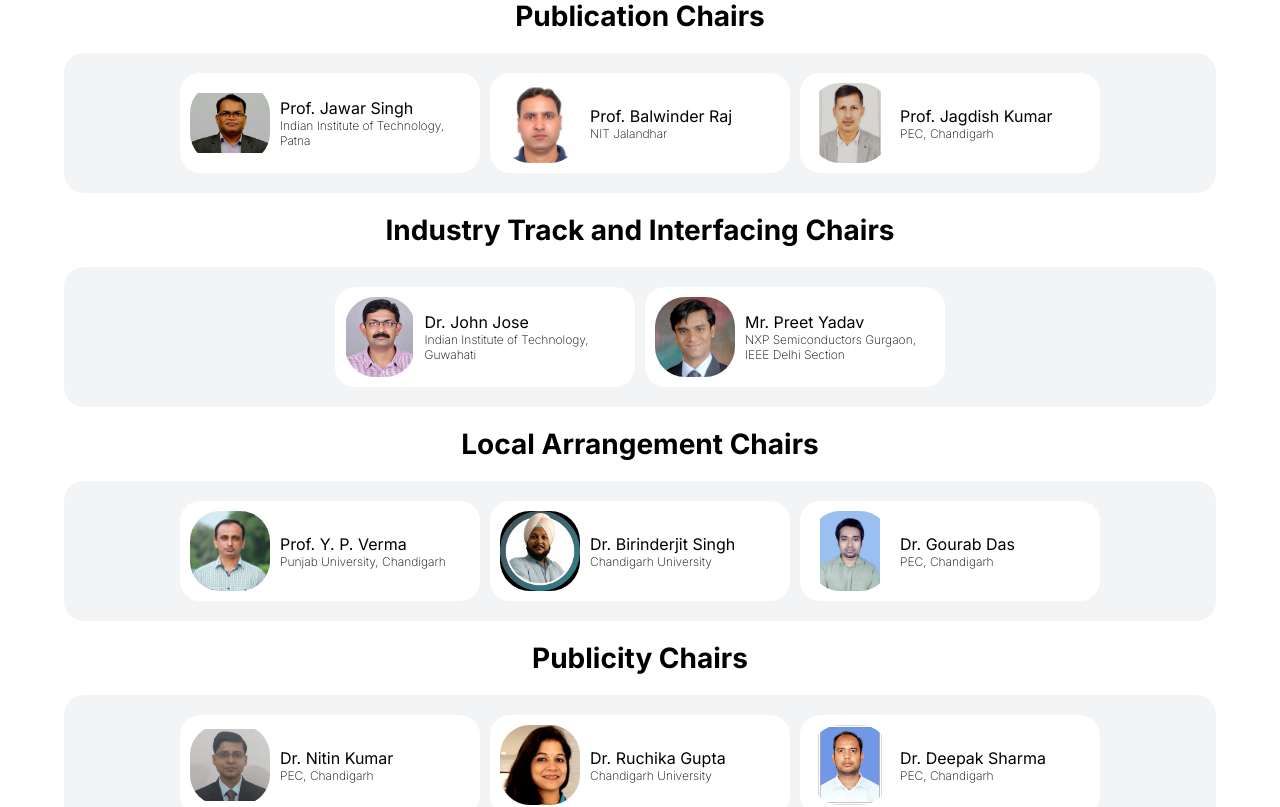
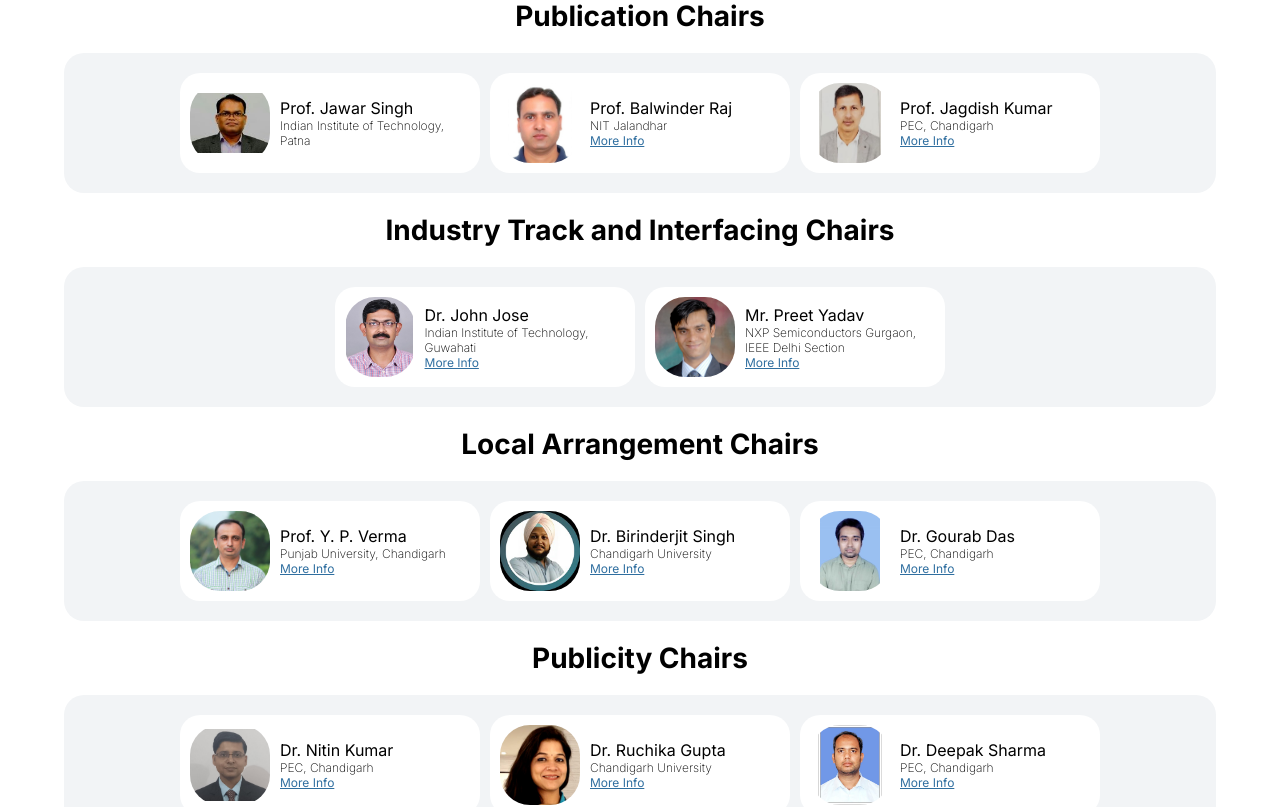
Before and after one commit to MayankGuptaPEC/indiscon-2024, a Next.js app: page /committees in a window 1280 px wide. Shown: the part 2740-3547 px from the top of the page. Built offline with nearby package versions, Linux system fonts and the light colour scheme.

Commit message:
Added links to committee page

```diff
--- a/src/data/committee.js
+++ b/src/data/committee.js
@@ -189,11 +189,13 @@ export const COMMITTEE = {
             name: "Prof. Balwinder Raj",
             designation: "NIT Jalandhar",
             image_url: "/assets/committee/prof-balwinder-raj.jpg",
+            link: "https://v1.nitj.ac.in/index.php/nitj_cinfo/Faculty/42",
         },
         {
             name: "Prof. Jagdish Kumar",
             designation: "PEC, Chandigarh",
             image_url: "/assets/committee/prof-jagdish-kumar.jpg",
+            link: 'https://pec.ac.in/ee/faculty/jagdish-kumar',
         },
     ],
     "Industry Track and Interfacing Chairs": [
@@ -201,11 +203,13 @@ export const COMMITTEE = {
             name: "Dr. John Jose",
             designation: "Indian Institute of Technology, Guwahati",
             image_url: "/assets/committee/dr-john-jose.jpg",
+            link: 'https://www.iitg.ac.in/johnjose/',
         },
         {
             name: "Mr. Preet Yadav",
             designation: "NXP Semiconductors Gurgaon, IEEE Delhi Section",
             image_url: "/assets/committee/mr-preet-yadav.jpg",
+            link: 'https://2023.ieee-apscon.org/organizers/preet-yadav/',
         },
     ],
     "Local Arrangement Chairs": [
@@ -213,16 +217,19 @@ export const COMMITTEE = {
             name: "Prof. Y. P. Verma",
             designation: "Punjab University, Chandigarh",
             image_url: "/assets/committee/prof-y.p.-verma.jpg",
+            link: 'https://uiet.puchd.ac.in/wp-content/uploads/FacultyCV/EEE/Y-P-Verma.pdf',
         },
         {
             name: "Dr. Birinderjit Singh",
             designation: "Chandigarh University",
             image_url: "/assets/committee/dr-birinderjit-singh.jpg",
+            link: 'https://www.linkedin.com/in/birinderjit-singh-801348173/?originalSubdomain=in',
         },
         {
             name: "Dr. Gourab Das",
             designation: "PEC, Chandigarh",
             image_url: "/assets/committee/DR-Gourab-Das.jpg",
+            link: 'https://pec.ac.in/ece/faculty/gourab-das',
         },
     ],
     "Publicity Chairs": [
@@ -230,21 +237,25 @@ export const COMMITTEE = {
             name: "Dr. Nitin Kumar",
             designation: "PEC, Chandigarh",
             image_url: "/assets/committee/dr-nitin-kumar.jpeg",
+            link: 'https://pec.ac.in/cse/faculty/nitin-kumar',
         },
         {
             name: "Dr. Ruchika Gupta",
             designation: "Chandigarh University",
             image_url: "/assets/committee/dr-ruchika-gupta.jpg",
+            link: 'https://www.linkedin.com/in/ruchika-gupta-55bbb764/?originalSubdomain=in',
         },
         {
             name: "Dr. Deepak Sharma",
             designation: "PEC, Chandigarh",
             image_url: "/assets/committee/dr-deepak-kumar-sharma.jpeg",
+            link: 'https://pec.ac.in/ece/faculty/deepak-kumar-sharma',
         },
         {
             name: "Mr. Sabarinath Pillai",
             designation: "Secretary, IEEE India Council",
             image_url: "/assets/committee/Mr-Sabarinath-Pillai.webp",
+            link: 'https://www.linkedin.com/in/sabaripillai/?originalSubdomain=in',
         },
     ],
     "Internet and Web Chairs": [
@@ -252,11 +263,13 @@ export const COMMITTEE = {
             name: "Dr. Sudesh Rani",
             designation: "PEC, Chandigarh",
             image_url: "/assets/committee/Dr-Sudesh-Rani.jpeg",
+            link: 'https://pec.ac.in/cse/faculty/sudesh-rani',
         },
         {
             name: "Dr. Thangaprakash Sengodan",
             designation: "ECIM, IEEE India Council",
             image_url: "/assets/committee/dr-thangaprakash-sengodan.jpg",
+            link: 'https://www.linkedin.com/in/thangaprakash-sengodan-a55b0340/',
         },
     ],
     "Registration Chairs": [
@@ -264,16 +277,19 @@ export const COMMITTEE = {
             name: "Dr. Divya Dhawan",
             designation: "PEC, Chandigarh",
             image_url: "/assets/committee/dr-divya-dhawan.jpg",
+            link: 'https://pec.ac.in/ece/faculty/divya',
         },
         {
             name: "Dr. Jasbir Kaur",
             designation: "PEC, Chandigarh",
             image_url: "/assets/committee/dr-jasbir-kaur.jpg",
+            link: 'https://pec.ac.in/ece/faculty/jasbir-kaur',
         },
         {
             name: "Dr. Jaskirat Kaur",
             designation: "PEC, Chandigarh",
             image_url: "/assets/committee/dr-jaskirat-kaur.jpg",
+            link: 'https://pec.ac.in/ece/faculty/Jaskirat-kaur',
         },
     ],
     "Women in Engineering Chairs": [
@@ -281,16 +297,19 @@ export const COMMITTEE = {
             name: "Dr. Shimil SL",
             designation: "PEC, Chandigarh",
             image_url: "/assets/committee/dr-Shimi-s-l.jpg",
+            link: 'https://pec.ac.in/ee/faculty/shimi-sl',
         },
         {
             name: "Ms. Yogita Sharma",
             designation: "ISRO, Ahmedabad",
             image_url: "/assets/committee/YogitaSharma.jpeg",
+            link: 'https://www.linkedin.com/in/yogita-sharma-isro/?originalSubdomain=in',
         },
         {
             name: "Dr. Aparna Akula",
             designation: "CSIO Chandigarh",
             image_url: "/assets/committee/dr-aparna-akula.jpg",
+            link: 'https://icsio.csio.res.in/csio.ems/emp_profile.aspx?id=1021',
         },
     ],
     "Technical Track Chairs": [
@@ -299,54 +318,63 @@ export const COMMITTEE = {
             designation: "Indian Institute of Technology, Roorkee",
             image_url: "/assets/committee/Prof. Bhavesh Kumar R Bhalja.jpg",
             track: "Technical Track 1",
+            link: 'https://dtu.irins.org/profile/66973',
         },
         {
             name: "Dr. Arun Kumar Verma",
             designation: "Indian Institute of Technology, Jammu",
             image_url: "/assets/committee/Dr. Arun Kumar Verma.jpg",
             track: "Technical Track 2",
+            link: 'https://www.juit.ac.in/faculty.php?id=155&dep=ece&page=0',
         },
         {
             name: "Dr. Nishant Kumar",
             designation: "Indian Institute of Technology, Jodhpur",
             image_url: "/assets/committee/Dr. Nishant Kumar.jpg",
             track: "Technical Track 3",
+            link: 'https://inst.ac.in/scientist/19-suvankar-chakraverty',
         },
         {
             name: "Dr. Anupam Yadav",
             designation: "NIT Jalandhar",
             image_url: "/assets/committee/Dr. Anupam Yadav.png",
             track: "Technical Track 4",
+            link: 'https://faculty.iitmandi.ac.in/~hitesh/'
         },
         {
             name: "Dr. Shyam Lal",
             designation: "NIT Surathkal",
             image_url: "/assets/committee/Dr. Shyam Lal.jpg",
             track: "Technical Track 5",
+            link: 'http://www.cense.iisc.ac.in/aditya-sadhanala',
         },
         {
             name: "Dr. Nitin Auluck",
             designation: "Indian Institute of Technology, Ropar",
             image_url: "/assets/committee/Dr. Nitin Auluck.jpg",
             track: "Technical Track 6",
+            link: 'https://iitism.irins.org/profile/97523',
         },
         {
             name: "Prof. R. K. Agrawal",
             designation: "Jawaharlal Nehru University, New Delhi",
             image_url: "/assets/committee/Prof. R. K. Agrawal.jpg",
             track: "Technical Track 7",
+            link: 'https://www.jnu.ac.in/content/rka',
         },
         {
             name: "Dr. Ravi Kumar Gangwar",
             designation: "Indian Institute of Technology, (ISM) Dhanbad",
             image_url: "/assets/committee/Dr. Ravi Kumar Gangwar.jpg",
             track: "Technical Track 8",
+            link: 'https://www.iitrpr.ac.in/sites/default/files/Nitin-Auluck-CV_0.pdf',
         },
         {
             name: "Dr. Aditya Sadhanala",
             designation: "IISC, Bangalore",
             image_url: "/assets/committee/Aditya Sadhanala_0.jpg",
             track: "Technical Track 9",
+            link: 'https://ece.nitk.ac.in/faculty/shyam-lal'
         },
         {
             name: "Dr. Hitesh Shrimali",
```
